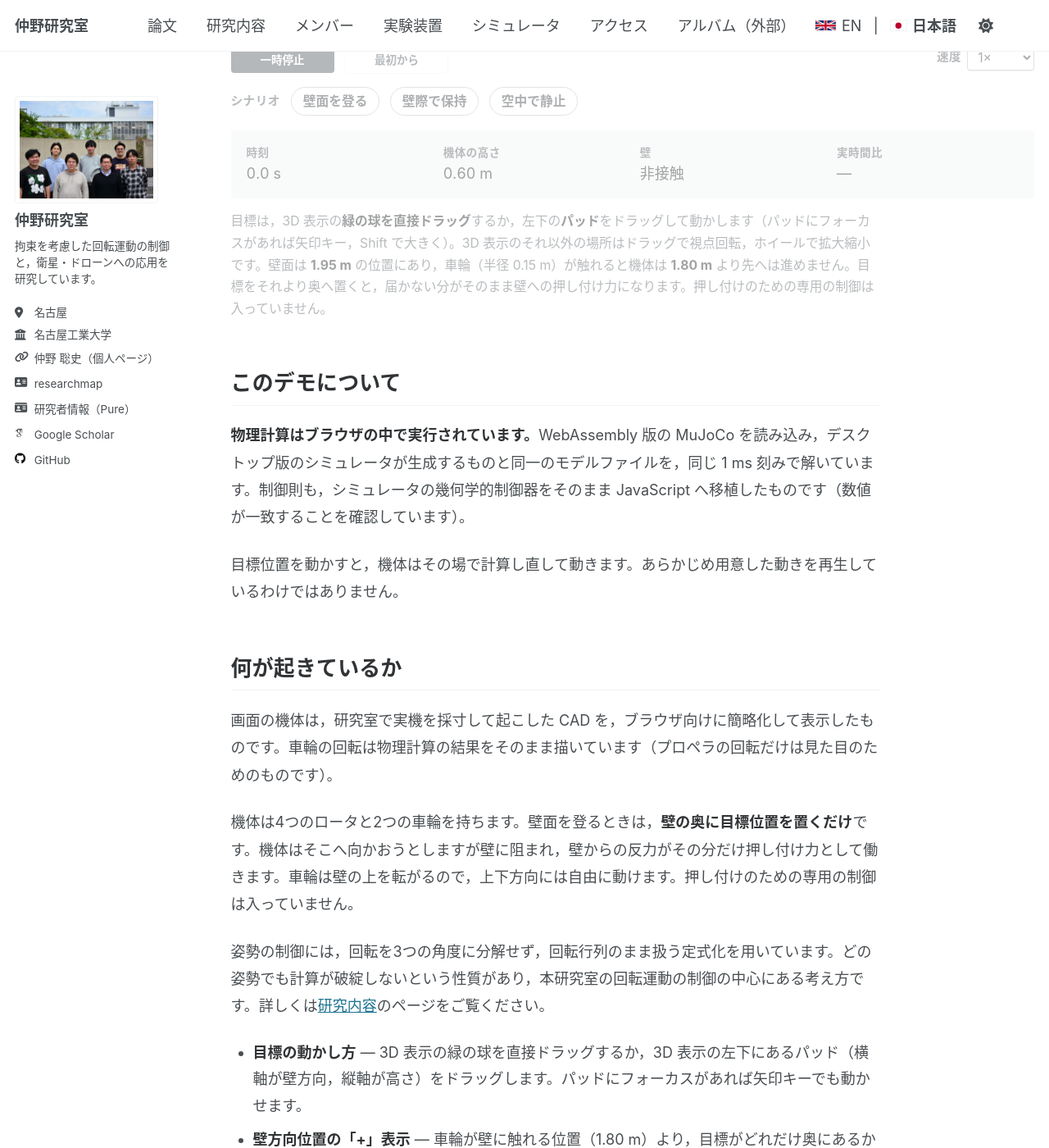
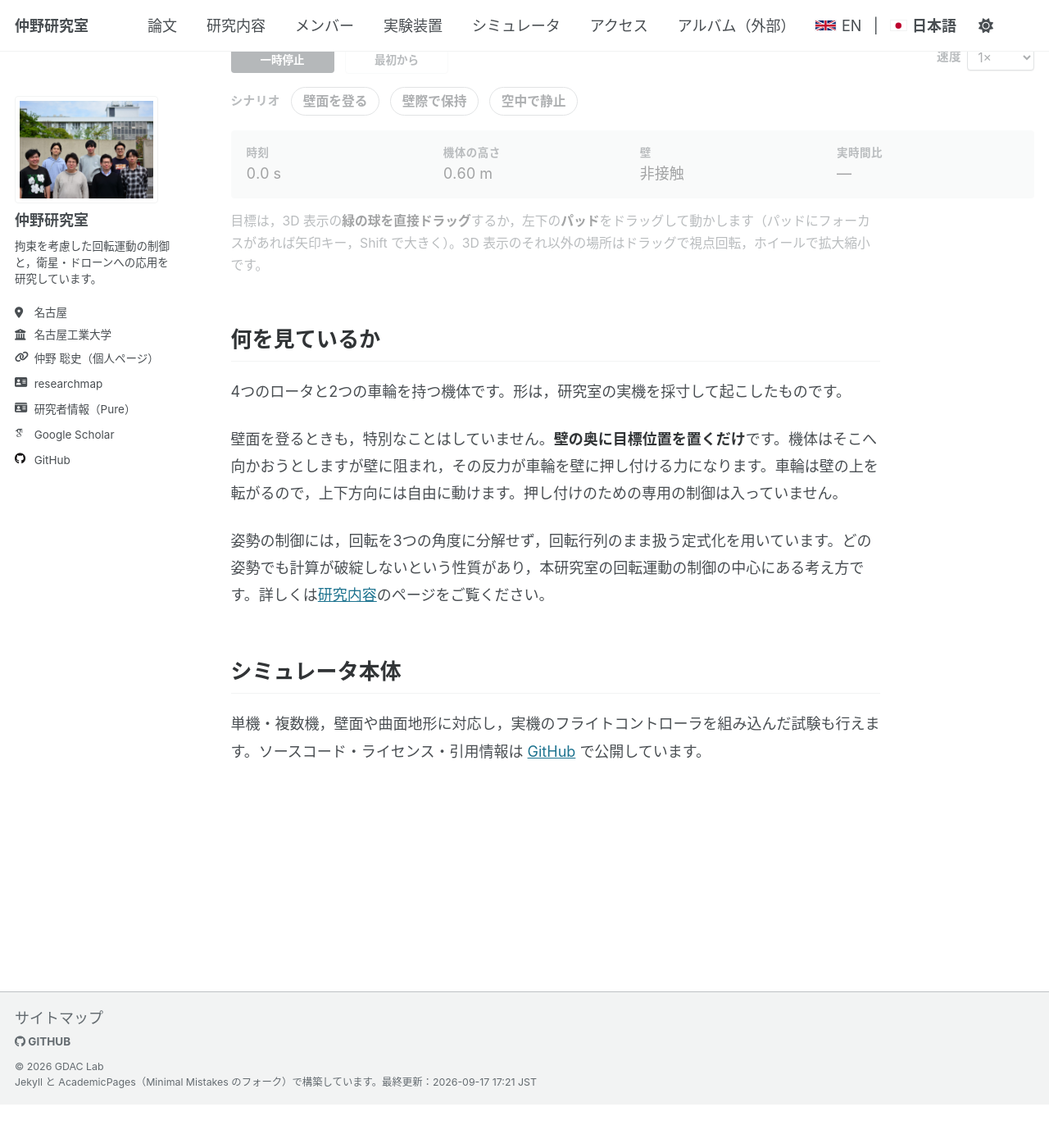
Before and after one commit to GDAC-Lab/gdac-lab.github.io, a Jekyll site: the page built from _pages/ja/simulator.md, in a window 1280 px wide and 1400 px high, scrolled down 823 px. Shown: the whole window at 82% size. Built offline with Jekyll 4.4.1, drawn with Linux system fonts in a browser that asks for light colours; after the commit the page ends 2170 px from its top, so only the background shows below that; some of the changed text lies outside the part shown.

Commit message:
Cut the simulator page down to what a visitor came for
Most of the page said things nobody reading it wants to know, and said them
twice. Three sections were removed outright because the demo itself already
covers them, better placed:

- "Requirements" described the megabytes the physics engine transfers and when.
  The gate card in the demo says exactly that, on the button that starts it.
- The bullet list of controls -- green sphere, pad, arrow keys -- repeated the
  hint printed under the readout. Instructions belong next to the controls.
- The MuJoCo and three.js attribution is on /terms/, with the license texts
  shipped alongside the vendored code.

"About this demo" went too: the WebAssembly build, the shared model file, the
1 ms timestep, the controller ported to JavaScript and checked numerically.
That is how it was made, not what it shows. One sentence at the top -- this is
not a recording, it is being solved as you watch -- is what a visitor needs,
and anyone who wants the rest can read the repository.

What is left is what only this page can say: a vehicle with four rotors and
two wheels, climbing a wall with no pressing controller because the target is
simply placed behind it, and attitude held without splitting rotation into
three angles. Both are the research made visible, and both link onward.

The hint under the demo lost its second half for the same reason -- the wall at
1.95 m, the 0.15 m wheels, the 1.80 m limit. Those numbers explained the
pressing force, which the page now explains in words; what the hint is for is
working the controls.

```diff
--- a/_includes/simulator-demo.html
+++ b/_includes/simulator-demo.html
@@ -107,7 +107,7 @@
     </dl>
 
     <p class="simdemo__hint" id="simdemo-pad-help">
-      {% if _ja %}目標は，3D 表示の<b>緑の球を直接ドラッグ</b>するか，左下の<b>パッド</b>をドラッグして動かします（パッドにフォーカスがあれば矢印キー，Shift で大きく）。3D 表示のそれ以外の場所はドラッグで視点回転，ホイールで拡大縮小です。壁面は <b>1.95 m</b> の位置にあり，車輪（半径 0.15 m）が触れると機体は <b>1.80 m</b> より先へは進めません。目標をそれより奥へ置くと，届かない分がそのまま壁への押し付け力になります。押し付けのための専用の制御は入っていません。{% else %}Move the target by <b>dragging the green sphere</b> in the 3D view or by dragging on the <b>pad</b> in the lower left (arrow keys when the pad has focus, Shift for bigger steps). Elsewhere in the 3D view, drag to orbit and scroll to zoom. The wall face is at <b>1.95 m</b>, and with 0.15 m wheels the body cannot get past <b>1.80 m</b>. Put the target beyond that and the part it cannot reach becomes the force pressing the wheels into the wall — there is no dedicated pressing controller.{% endif %}
+      {% if _ja %}目標は，3D 表示の<b>緑の球を直接ドラッグ</b>するか，左下の<b>パッド</b>をドラッグして動かします（パッドにフォーカスがあれば矢印キー，Shift で大きく）。3D 表示のそれ以外の場所はドラッグで視点回転，ホイールで拡大縮小です。{% else %}Move the target by <b>dragging the green sphere</b> in the 3D view or by dragging on the <b>pad</b> in the lower left (arrow keys when the pad has focus, Shift for bigger steps). Elsewhere in the 3D view, drag to orbit and scroll to zoom.{% endif %}
     </p>
   </div>
 </div>
--- a/_pages/ja/simulator.md
+++ b/_pages/ja/simulator.md
@@ -10,39 +10,19 @@ lang_ref: simulator
 
 {% include base_path %}
 
-車輪付きドローンのシミュレータを公開しています。下のデモは，そのシミュレータが使っている物理エンジンをブラウザ上でそのまま動かしたものです。録画ではありません。
+車輪付きドローンのシミュレータを公開しています。下のデモは録画ではなく，そのシミュレータの物理計算をブラウザの中でその場で実行しています。
 {: .notice}
 
 {% include simulator-demo.html %}
 
-## このデモについて
+## 何を見ているか
 
-**物理計算はブラウザの中で実行されています。**WebAssembly 版の MuJoCo を読み込み，デスクトップ版のシミュレータが生成するものと同一のモデルファイルを，同じ 1 ms 刻みで解いています。制御則も，シミュレータの幾何学的制御器をそのまま JavaScript へ移植したものです（数値が一致することを確認しています）。
+4つのロータと2つの車輪を持つ機体です。形は，研究室の実機を採寸して起こしたものです。
 
-目標位置を動かすと，機体はその場で計算し直して動きます。あらかじめ用意した動きを再生しているわけではありません。
-
-## 何が起きているか
-
-画面の機体は，研究室で実機を採寸して起こした CAD を，ブラウザ向けに簡略化して表示したものです。車輪の回転は物理計算の結果をそのまま描いています（プロペラの回転だけは見た目のためのものです）。
-
-機体は4つのロータと2つの車輪を持ちます。壁面を登るときは，**壁の奥に目標位置を置くだけ**です。機体はそこへ向かおうとしますが壁に阻まれ，壁からの反力がその分だけ押し付け力として働きます。車輪は壁の上を転がるので，上下方向には自由に動けます。押し付けのための専用の制御は入っていません。
+壁面を登るときも，特別なことはしていません。**壁の奥に目標位置を置くだけ**です。機体はそこへ向かおうとしますが壁に阻まれ，その反力が車輪を壁に押し付ける力になります。車輪は壁の上を転がるので，上下方向には自由に動けます。押し付けのための専用の制御は入っていません。
 
 姿勢の制御には，回転を3つの角度に分解せず，回転行列のまま扱う定式化を用いています。どの姿勢でも計算が破綻しないという性質があり，本研究室の回転運動の制御の中心にある考え方です。詳しくは[研究内容]({{ base_path }}/ja/research/)のページをご覧ください。
 
-- **目標の動かし方** — 3D 表示の緑の球を直接ドラッグするか，3D 表示の左下にあるパッド（横軸が壁方向，縦軸が高さ）をドラッグします。パッドにフォーカスがあれば矢印キーでも動かせます。
-- **壁方向位置の「+」表示** — 車輪が壁に触れる位置（1.80 m）より，目標がどれだけ奥にあるかを示します。この分が押し付け力になります。
-- **実時間比** — 実時間に対する計算の進み具合です。1.00× なら実時間どおりに解けています。
-
 ## シミュレータ本体
 
-シミュレータは，MuJoCo による物理計算部（Python）と，UDP で接続する制御器（MATLAB／Python）からなります。単機・複数機，壁面や曲面地形のほか，実機の PX4 フライトコントローラを組み込んだ HITL（hardware-in-the-loop）にも対応しています。
-
-- リポジトリ：[GDAC-Lab/mujoco-wheeled-uav-simulator](https://github.com/GDAC-Lab/mujoco-wheeled-uav-simulator)
-- ライセンス：リポジトリ内の `LICENSE` を参照
-- 引用情報：リポジトリ内の `CITATION.cff` を参照
-
-このページのデモは，[MuJoCo](https://mujoco.org/)（Apache-2.0）の WebAssembly ビルドと [three.js](https://threejs.org/)（MIT）を用いています。いずれも本サイト内に配置しており，外部への通信は発生しません。
-
-## 動作環境
-
-デモの実行には，WebGL と WebAssembly に対応したブラウザが必要です。物理エンジンの読み込みには数 MB の通信が発生するため，ページを開いただけでは転送せず，**「読み込んで実行する」を押したときに初めて**転送します。転送は初回のみで，このページ以外には影響しません。デモが動かない場合も，研究の概要は[研究内容]({{ base_path }}/ja/research/)のページでご覧いただけます。
+単機・複数機，壁面や曲面地形に対応し，実機のフライトコントローラを組み込んだ試験も行えます。ソースコード・ライセンス・引用情報は [GitHub](https://github.com/GDAC-Lab/mujoco-wheeled-uav-simulator) で公開しています。
```
Also changed, not shown: _pages/simulator.md (+4 -24 lines).
